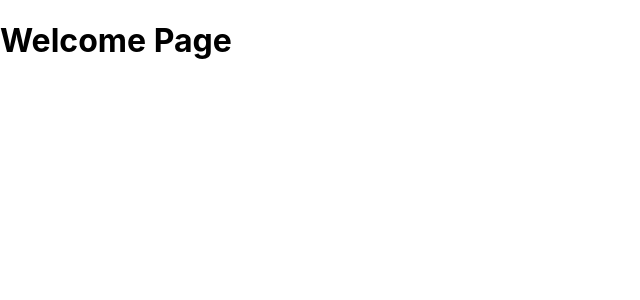
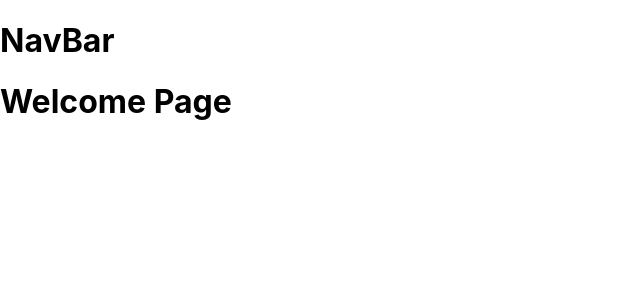
Before and after one commit to theluispestana/term-drip, a React (Create React App) app: page / in a window 1280 px wide. Shown: the top 300 px of the page, without its empty margins (0-640 px from the left). Built offline with nearby package versions, Linux system fonts and the light colour scheme.

Commit message:
created navbar and added it to router

```diff
--- a/src/App.js
+++ b/src/App.js
@@ -8,11 +8,13 @@ import {
 import Build from "containers/build";
 import Browse from "components/browse";
 import Welcome from "containers/welcome";
+import NavBar from "components/navBar";
 
 class App extends React.Component {
   render() {
     return (
       <Router>
+        <NavBar />
         <Switch>
           <Route exact path="/" component={Welcome} />
           <Route path="/browse" component={Browse} />
--- a/src/components/browse.js
+++ b/src/components/browse.js
@@ -24,12 +24,14 @@ class Browse extends React.Component {
       <div>
         {this.state.themes.map((theme) => (
           <>
+            <Link to={`/build/${theme.theme.id}`}>
+              <h1>{theme.theme.name}</h1>
+            </Link>
             <Preview
               key={theme.theme.id}
               colors={createColorObj(theme.terminal_colorscheme.colors)}
               promptItems={createPromptItemArr(theme.prompt_items)}
             />
-            <Link to={`/build/${theme.theme.id}`}>See Theme</Link>
           </>
         ))}
       </div>
--- /dev/null
+++ b/src/components/navBar.js
@@ -0,0 +1,11 @@
+import React from "react";
+
+const NavBar = () => {
+  return (
+    <div>
+      <h1>NavBar</h1>
+    </div>
+  );
+};
+
+export default NavBar;
--- a/src/containers/preview.js
+++ b/src/containers/preview.js
@@ -5,10 +5,9 @@ import "styles/preview.css";
 
 const Preview = (props) => {
   const { colors, promptItems } = props;
-  // console.log("color keys: ", Object.keys(colors));
   return (
     <div>
-      <h1>Preview</h1>
+      <p>Preview</p>
       <div
         className="preview"
         style={{ backgroundColor: colors["background"] }}
```
Also changed, not shown: src/containers/navBar.js (deleted).
